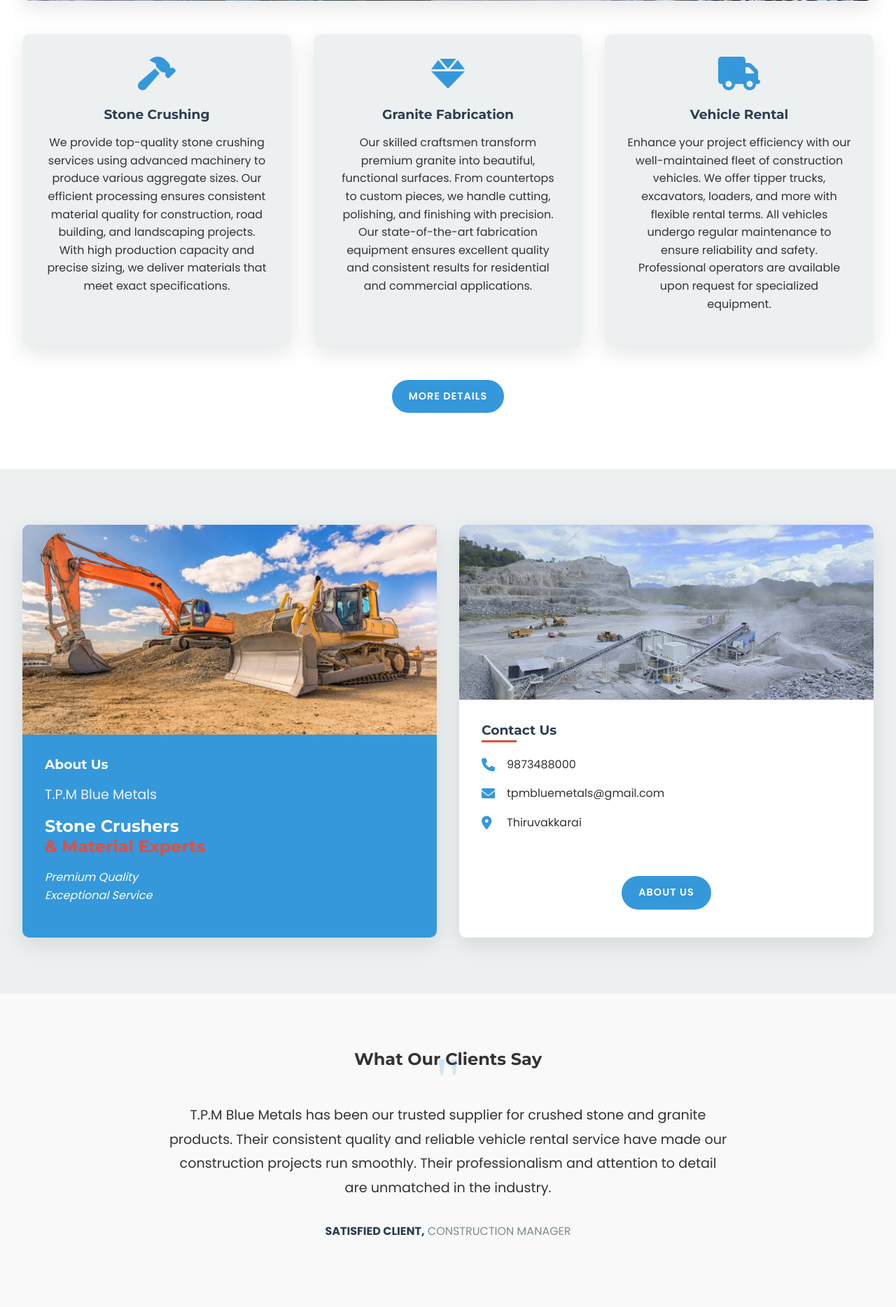
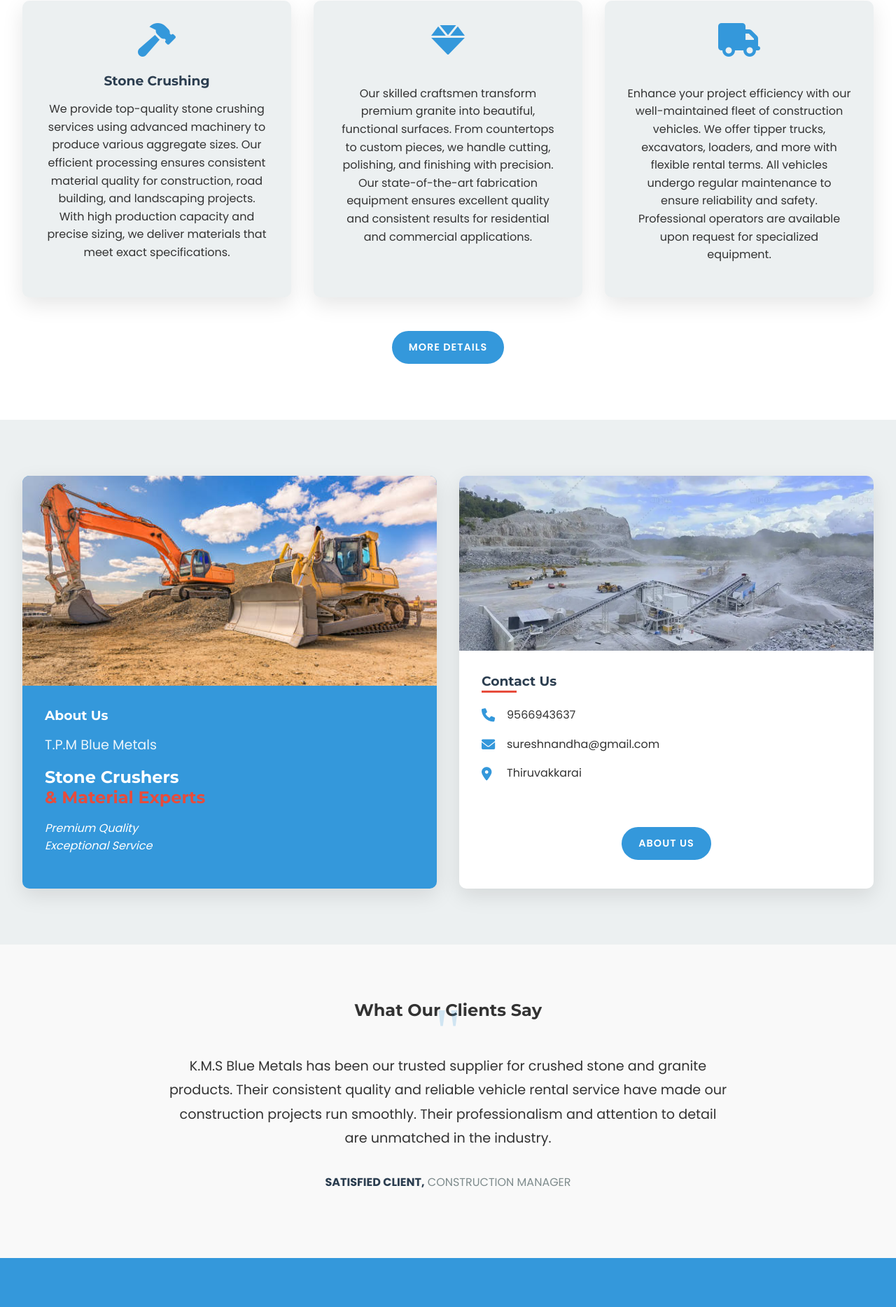
Before and after one commit to bharathkumar2752005-spec/kms-blue-metals, a Flask app: page / in a window 1280 px wide. Shown: the part 2349-4217 px from the top of the page at 70% size. Run offline with Flask 3, Linux system fonts and the light colour scheme.

Commit message:
updated code

```diff
--- a/templates/index.html
+++ b/templates/index.html
@@ -4,7 +4,7 @@
 <head>
     <meta charset="UTF-8">
     <meta name="viewport" content="width=device-width, initial-scale=1.0">
-    <title>T.P.M Blue Metals - Stone Crushers, Granite Fabrication & Vehicle Rental</title>
+    <title>KMS Blue Metals - Stone Crushers</title>
     <link rel="stylesheet" href="../static/index.css">
     <link rel="stylesheet" href="https://cdnjs.cloudflare.com/ajax/libs/font-awesome/6.0.0/css/all.min.css">
     <link href="https://fonts.googleapis.com/css2?family=Montserrat:wght@400;500;600;700&family=Poppins:wght@300;400;500;600;700&display=swap" rel="stylesheet">
@@ -116,7 +116,7 @@
         <section class="about-section">
             <div class="section-header">
                 <p class="subtitle">-------- SPECIALISTS IN STONE MATERIALS</p>
-                <h2 class="section-title">Premium Stone Crushing<br>& Granite Solutions</h2>
+                <h2 class="section-title">Premium Stone Crushing<br></h2>
             </div>
 
             <div class="about-content">
@@ -125,7 +125,7 @@
                 </div>
                 <div class="about-text">
                     <p>
-                        At T.P.M Blue Metals, we provide industry-leading stone crushing and granite fabrication solutions complemented by a comprehensive vehicle rental service. Our advanced crushing technology ensures premium quality aggregates for all construction needs, while our skilled craftsmen transform granite into beautiful, durable surfaces. With our well-maintained fleet of vehicles available for rent, we offer complete end-to-end material solutions for contractors, builders, and developers. Trust our experienced team to deliver excellence with every project.
+                        At K.M.S Blue Metals, we provide industry-leading stone crushing and granite fabrication solutions complemented by a comprehensive vehicle rental service. Our advanced crushing technology ensures premium quality aggregates for all construction needs, while our skilled craftsmen transform granite into beautiful, durable surfaces. With our well-maintained fleet of vehicles available for rent, we offer complete end-to-end material solutions for contractors, builders, and developers. Trust our experienced team to deliver excellence with every project.
                     </p>
                 </div>
                 <div class="about-gallery">
@@ -154,7 +154,7 @@
                 </div>
                 <div class="service-card">
                     <i class="fas fa-gem service-icon"></i>
-                    <h3>Granite Fabrication</h3>
+                    <h3></h3>
                     <p>
                         Our skilled craftsmen transform premium granite into beautiful, functional surfaces.
                         From countertops to custom pieces, we handle cutting, polishing, and finishing with
@@ -164,7 +164,7 @@
                 </div>
                 <div class="service-card">
                     <i class="fas fa-truck service-icon"></i>
-                    <h3>Vehicle Rental</h3>
+                    <h3></h3>
                     <p>
                         Enhance your project efficiency with our well-maintained fleet of construction vehicles.
                         We offer tipper trucks, excavators, loaders, and more with flexible rental terms.
@@ -197,11 +197,11 @@
                     <h3>Contact Us</h3>
                     <div class="contact-item">
                         <i class="fas fa-phone"></i>
-                        <span>9873488000</span>
+                        <span>9566943637</span>
                     </div>
                     <div class="contact-item">
                         <i class="fas fa-envelope"></i>
-                        <span>tpmbluemetals@gmail.com</span>
+                        <span>sureshnandha@gmail.com</span>
                     </div>
                     <div class="contact-item">
                         <i class="fas fa-map-marker-alt"></i>
@@ -218,7 +218,7 @@
             <div class="quote-mark">"</div>
             <div class="testimonial">
                 <p class="testimonial-text">
-                    T.P.M Blue Metals has been our trusted supplier for crushed stone and granite products. Their consistent
+                    K.M.S Blue Metals has been our trusted supplier for crushed stone and granite products. Their consistent
                     quality and reliable vehicle rental service have made our construction projects run smoothly. Their
                     professionalism and attention to detail are unmatched in the industry.
                 </p>
@@ -237,7 +237,7 @@
         <footer class="footer">
             <div class="footer-content">
                 <div class="footer-logo">
-                    <h3>T.P.M Blue Metals</h3>
+                    <h3>K.M.S Blue Metals</h3>
                     <p>Stone Crushing | Granite Fabrication | Vehicle Rental</p>
                 </div>
                 <div class="footer-links">
@@ -252,8 +252,8 @@
                 <div class="footer-contact">
                     <h4>Contact Us</h4>
                     <p><i class="fas fa-map-marker-alt"></i> Thiruvakkarai</p>
-                    <p><i class="fas fa-phone"></i> 9873488000</p>
-                    <p><i class="fas fa-envelope"></i> tpmbluemetals@gmail.com</p>
+                    <p><i class="fas fa-phone"></i> 9566943637</p>
+                    <p><i class="fas fa-envelope"></i> sureshnandha@gmail.com</p>
                 </div>
                 <div class="footer-social">
                     <h4>Follow Us</h4>
@@ -266,7 +266,7 @@
                 </div>
             </div>
             <div class="footer-bottom">
-                <p>&copy; 2023 T.P.M Blue Metals. All Rights Reserved.</p>
+                <p>&copy; 2023 K.M.S Blue Metals. All Rights Reserved.</p>
             </div>
         </footer>
     </div>
```
